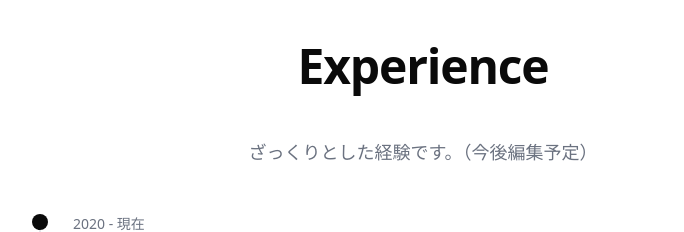
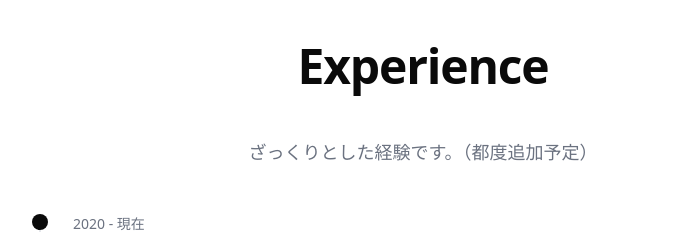
Before and after one commit to sanbay3/san_bay3_portfolio, a Next.js app: page / in a window 1280 px wide. Shown: the part 3160-3392 px from the top of the page, without its empty margins (217-901 px from the left). Built offline with nearby package versions, Linux system fonts and the light colour scheme.

Commit message:
Fix　Experience

```diff
--- a/components/Experience.tsx
+++ b/components/Experience.tsx
@@ -29,7 +29,7 @@ export default function Experience() {
         <h2 className="section-title">Experience</h2>
 
         <p className="text-text-muted mb-12 text-lg max-w-2xl mx-auto text-center">
-          ざっくりとした経験です。（今後編集予定）
+          ざっくりとした経験です。（都度追加予定）
         </p>
 
         {/* 経歴のタイムライン表示 */}
```
